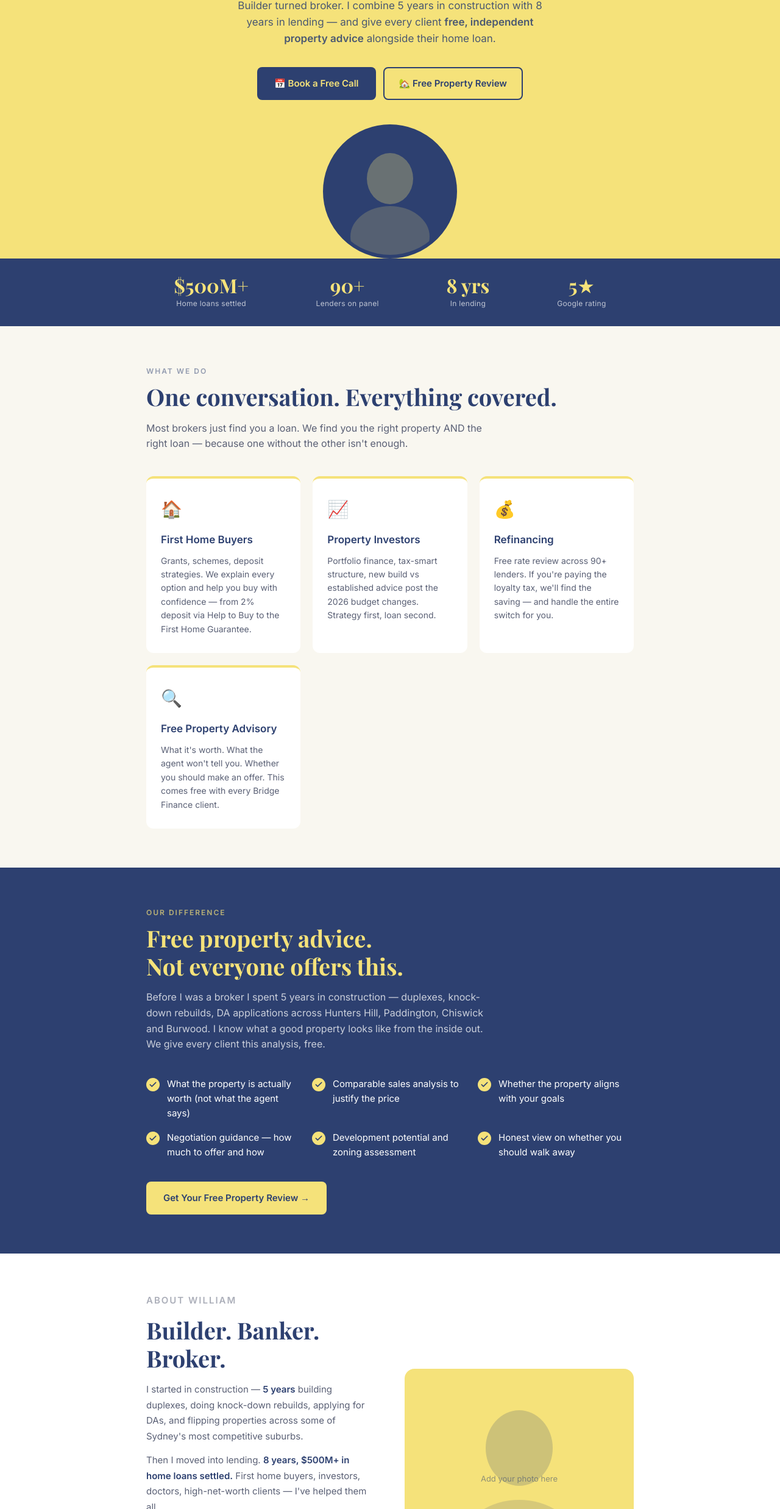
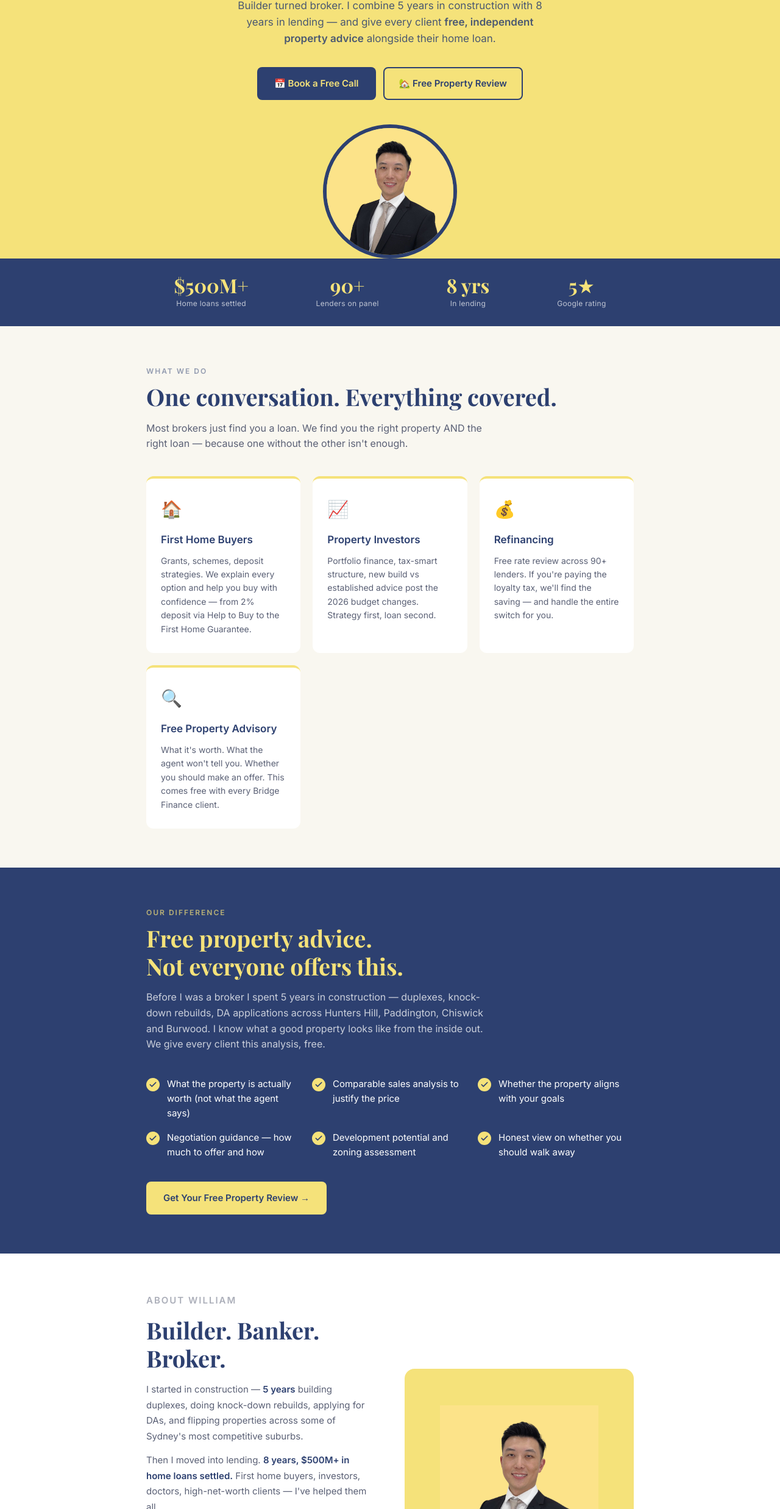
Before and after one commit to williamzhuCode/bridge-finance-landing, a plain HTML site: page index.html in a window 1280 px wide. Shown: the part 325-2800 px from the top of the page at 61% size. Drawn offline with nearby package versions, Linux system fonts and the light colour scheme.

Commit message:
Add William headshot to hero and about sections

```diff
--- a/index.html
+++ b/index.html
@@ -465,13 +465,7 @@
       <a href="mailto:williamzhu@bridge-finance.com.au?subject=Free Strategy Call Request" class="btn-primary">📅 Book a Free Call</a>
       <a href="mailto:williamzhu@bridge-finance.com.au?subject=Free Property Review Request" class="btn-secondary">🏡 Free Property Review</a>
     </div>
-    <!-- Placeholder for William's photo — replace src with actual photo URL -->
-    <div class="hero-photo-placeholder">
-      <svg width="160" height="200" viewBox="0 0 160 200" fill="none">
-        <ellipse cx="80" cy="75" rx="38" ry="42" fill="#F5E27A" opacity="0.3"/>
-        <ellipse cx="80" cy="170" rx="65" ry="50" fill="#F5E27A" opacity="0.2"/>
-      </svg>
-    </div>
+    <img src="william.png" class="hero-photo" alt="William Zhu — Executive Mortgage Broker, Bridge Finance" />
   </div>
 </section>
 
@@ -566,12 +560,7 @@
       </div>
       <div class="about-photo-wrap">
         <div class="about-photo-bg">
-          <!-- Placeholder — swap with: <img src="william-photo.jpg" class="about-photo" alt="William Zhu"> -->
-          <svg width="220" height="280" viewBox="0 0 220 280" fill="none">
-            <ellipse cx="110" cy="90" rx="55" ry="62" fill="#2D4070" opacity="0.2"/>
-            <ellipse cx="110" cy="240" rx="90" ry="65" fill="#2D4070" opacity="0.15"/>
-            <text x="110" y="145" text-anchor="middle" fill="#2D4070" font-size="13" font-family="Inter" opacity="0.5">Add your photo here</text>
-          </svg>
+          <img src="william.png" class="about-photo" alt="William Zhu — Bridge Finance" />
         </div>
         <div class="about-badge">📞 <span>0492 949 169</span></div>
       </div>
```
Also changed, not shown: william.png (added).
